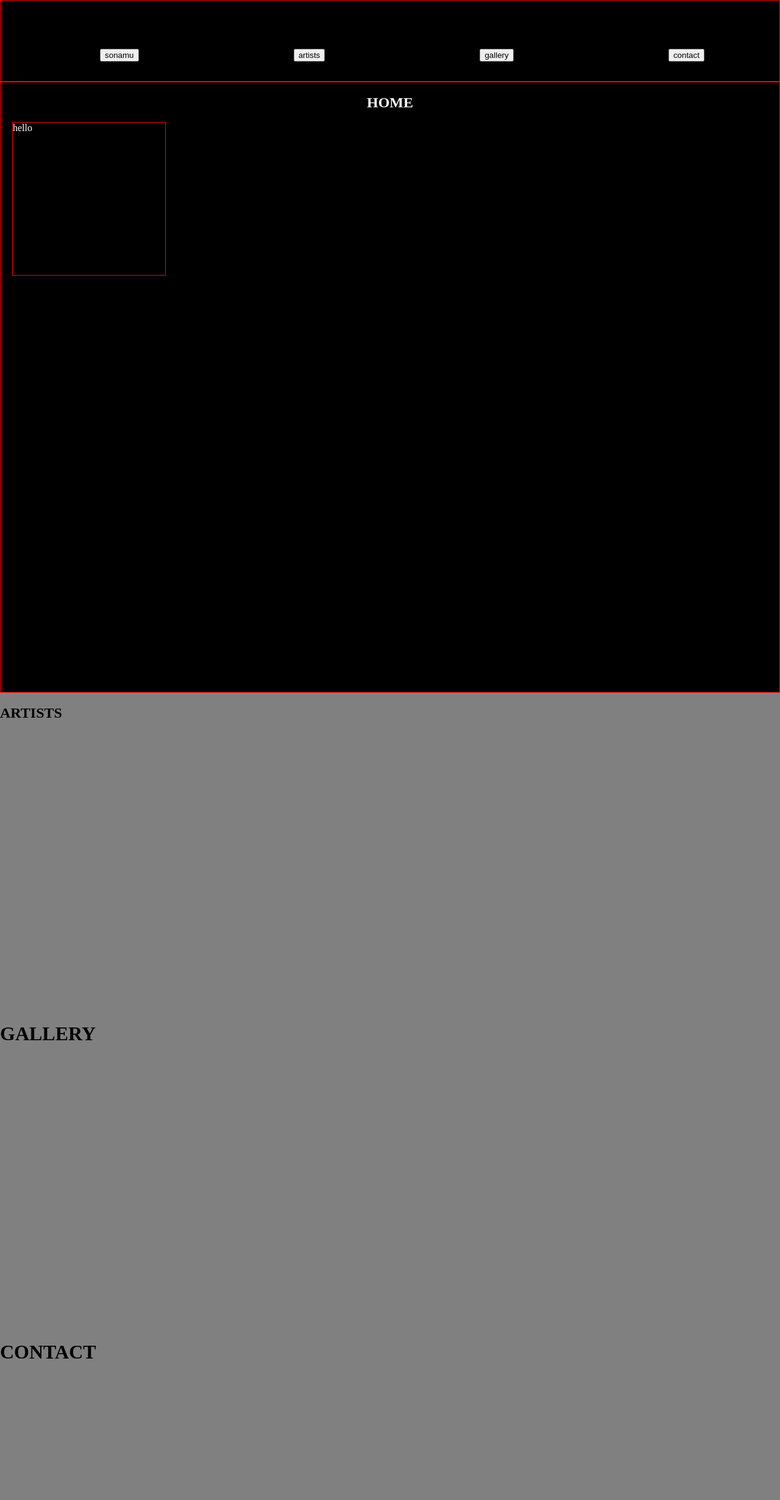
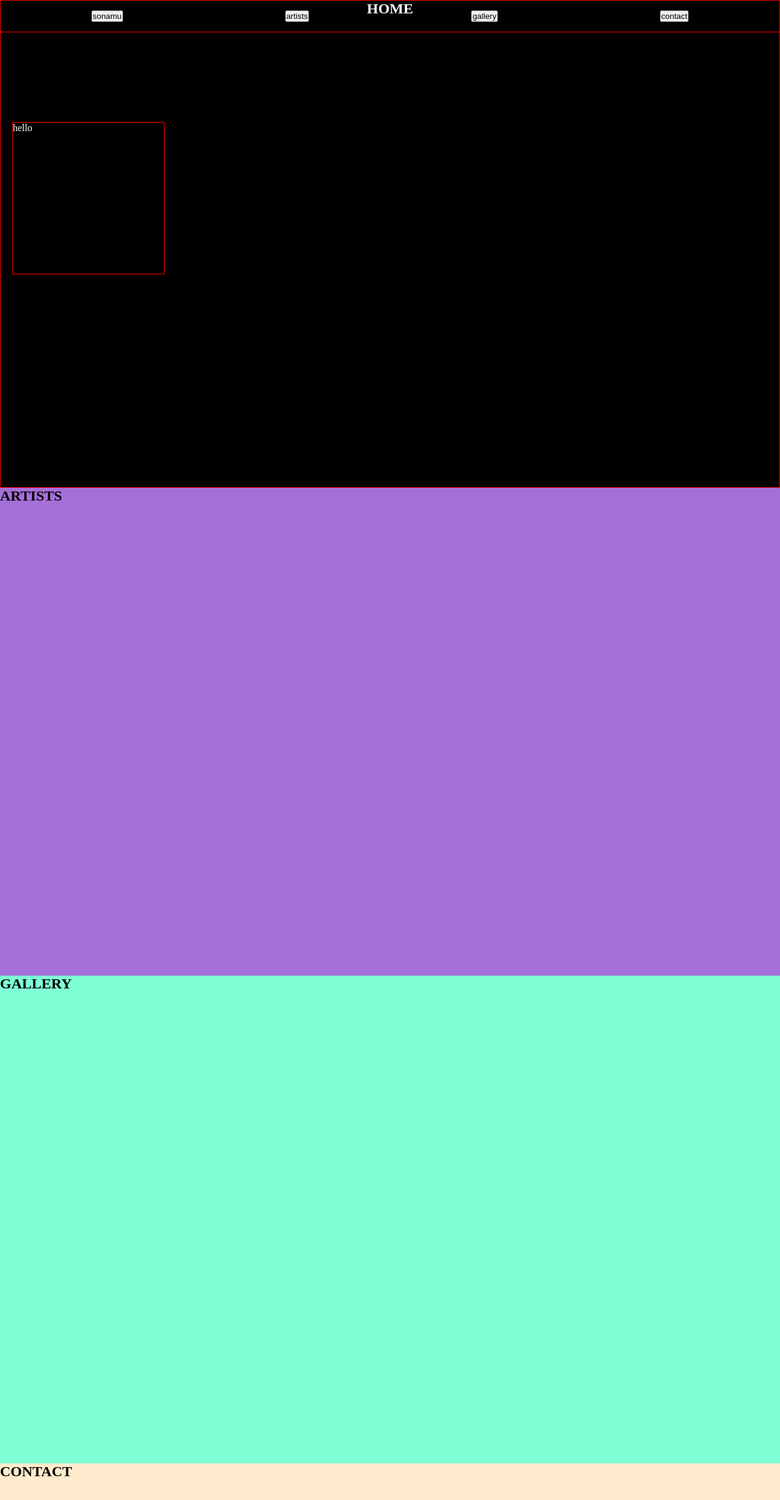
Before and after one commit to k-rewd/sonamu, a React (Vite) app: page /artists in a window 1280 px wide. Shown: the top 2460 px of the page at 61% size. Built offline with nearby package versions, Linux system fonts and the light colour scheme.

Commit message:
all sections scrolling properly

```diff
--- a/src/App.jsx
+++ b/src/App.jsx
@@ -12,18 +12,25 @@ export default function App() {
       <nav>
         <Navbar />
       </nav>
-          {/* <Routes>
-            <Route path='/' element={<Home />} />
-            <Route path='/gallery' element={<Gallery />} />
-            <Route path='/artists' element={<Artists/> }/>
-            <Route path='/contact' element={<Contact/>}/>
-          </Routes> */}
-          <div><Home/></div>
-          <div id='artists'><Artists/></div>
-          <div id='artists'><Gallery/></div>
-          <div id='artists'><Contact/></div>
-
+      <body>
+      <Home />
+      <Artists />
+      <Gallery />
+      <Contact />
+      </body>
 
     </>
   )
 }
+
+
+      {/* <nav>
+        <Navbar />
+      </nav>
+
+      <Routes>
+        <Route path='/' element={<Home />} />
+        <Route path='/gallery' element={<Gallery />} />
+        <Route path='/artists' element={<Artists />} />
+        <Route path='/contact' element={<Contact />} />
+      </Routes> */}
--- /dev/null
+++ b/src/sections/Artists/artists.css
@@ -0,0 +1,4 @@
+#artistsSection {
+  height: 100vh;
+  background-color:rgb(165, 111, 216);
+}
--- a/src/sections/Artists/index.jsx
+++ b/src/sections/Artists/index.jsx
@@ -1,3 +1,5 @@
+import './artists.css'
+
 export default function Artists() {
   return (
   <section id='artistsSection'>
--- /dev/null
+++ b/src/sections/Contact/contact.css
@@ -0,0 +1,4 @@
+#contactSection {
+  height: 100vh;
+  background-color:blanchedalmond;
+}
--- a/src/sections/Contact/index.jsx
+++ b/src/sections/Contact/index.jsx
@@ -1,3 +1,9 @@
+import './contact.css'
+
 export default function Contact() {
-  return <h1>CONTACT</h1>
+  return (
+    <section id='contactSection'>
+      <h1>CONTACT</h1>
+    </section>
+  )
 }
--- /dev/null
+++ b/src/sections/Gallery/gallery.css
@@ -0,0 +1,4 @@
+#gallerySection {
+  height: 100vh;
+  background-color: aquamarine;
+}
--- a/src/sections/Gallery/index.jsx
+++ b/src/sections/Gallery/index.jsx
@@ -1,3 +1,9 @@
+import './gallery.css'
+
 export default function Gallery() {
-  return <h1>GALLERY</h1>
+  return (
+<section id='gallerySection'>
+  <h1>GALLERY</h1>
+</section>
+  )
 }
--- a/src/sections/Home/home.css
+++ b/src/sections/Home/home.css
@@ -1,12 +1,11 @@
 
 #sonamuSection {
   border: 1px solid red;
+  height: 100vh;
 
   display: flex;
   justify-content: center;
   background-color: black;
-  /* height: fit-content(20em); */
-  height: 1000px;
   color: white;
 }
 
--- a/src/sections/Navbar/navbar.css
+++ b/src/sections/Navbar/navbar.css
@@ -13,7 +13,7 @@
  */
 
  #navbar {
-  height: 100px;
+  /* height: 100px; */
   display: flex;
   justify-content: space-around;
   align-items: flex-end;
--- a/src/styles.css
+++ b/src/styles.css
@@ -1,8 +1,13 @@
+* {
+  margin:0;
+  padding:0;
+  box-sizing: border-box;
+}
+
 body {
   /* background: #333; */
   /* max-width: 400px; */
   padding: 0 auto;
-  margin: 0 auto;
   /* max-height: 100px; */
   /* border: 1px solid red; */
   background-color: gray;
@@ -11,18 +16,14 @@ body {
 
 nav {
   border: 1px solid red;
+  top: 0px;
+  position: fixed;
+  /* height: 100px; */
+  width: 100%;
 
-  top: 0px;
-  position: sticky;
-  height: 100px;
-
-  padding: 1em;
-  margin: 0 auto;
-  background-color: black;
+  padding: 1rem;
+  /* margin: 0 auto; */
+  /* background-color: black; */
 
 
 }
-
-#artists {
-  height: 500px;
-}
```
Lines whose indentation alone changed are shown as unchanged.
